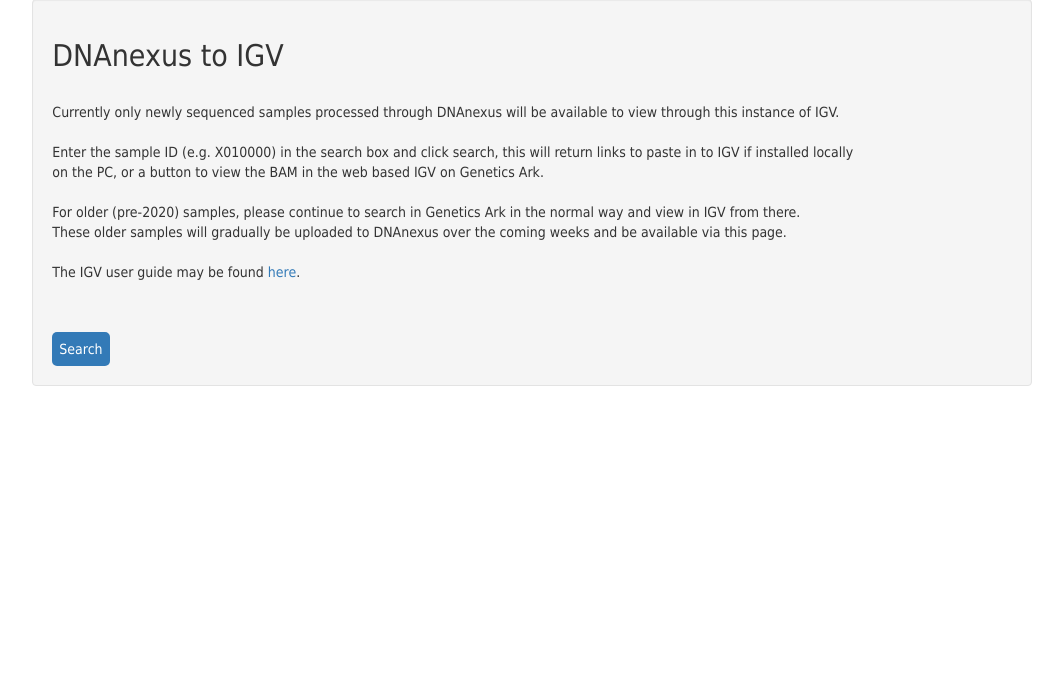
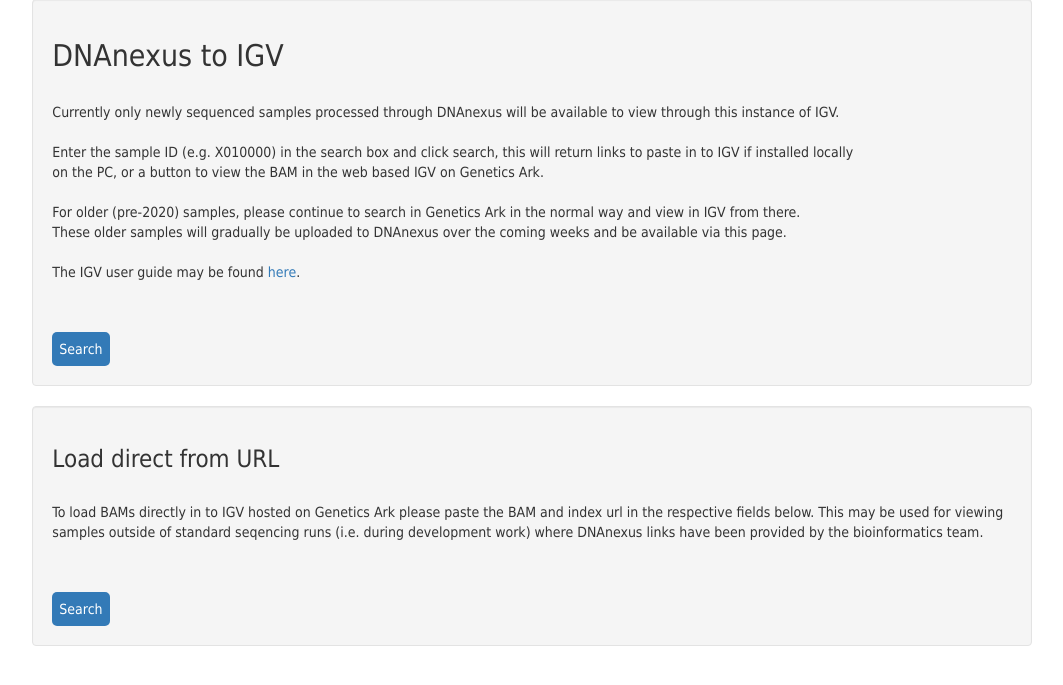
Before and after one commit to eastgenomics/Genetics_Ark, a Django app: template DNAnexus_to_igv/templates/DNAnexus_to_igv/nexus_search.html in a window 1280 px wide. Shown: the part 61-746 px from the top of the page, without its empty margins (201-1264 px from the left). Run offline with Django 3.2, Linux system fonts and the light colour scheme; the template is opened without the code that fills it, so the values that code supplies are empty; some libraries are stand-ins or nearby versions.

Commit message:
initial changes for passing urls direct to igv.js

```diff
--- a/DNAnexus_to_igv/templates/DNAnexus_to_igv/nexus_search.html
+++ b/DNAnexus_to_igv/templates/DNAnexus_to_igv/nexus_search.html
@@ -95,6 +95,30 @@
 
 </div>
 
+{% if not bam_name and not bam_list %}
+<!-- if normal search field used, remove direct link fields -->
+
+<div class="well" style="width:1000px;">
+
+    <h3>Load direct from URL</h3></br>
+
+    To load BAMs directly in to IGV hosted on Genetics Ark please paste the BAM and index url in the respective fields below.
+    This may be used for viewing samples outside of standard seqencing runs (i.e. during development work) where
+    DNAnexus links have been provided by the bioinformatics team.
+
+    <!-- form for main search -->
+    <form method="post" action="" style="padding-top:10px;" name="url_form" >
+        {% csrf_token %}
+        {{ url_form.bam_url_form }}<br>
+        {{ url_form.idx_url_form }}<br>
+        <button name="url_form" id="search" type="submit" class="page_button">Search</button>
+
+    </form>
+
+</div>
+
+{% endif %}
+
 
 {% if bam_name %}
 
```
Also changed, not shown: DNAnexus_to_igv/forms.py (+12 -0 lines), DNAnexus_to_igv/views.py (+22 -0 lines).
